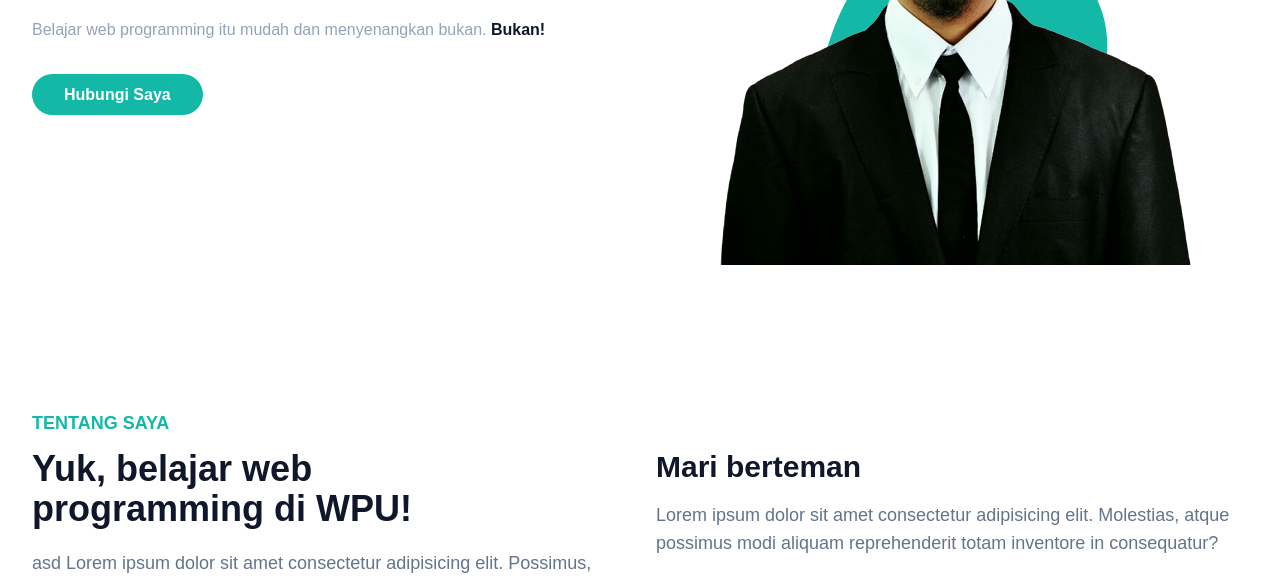
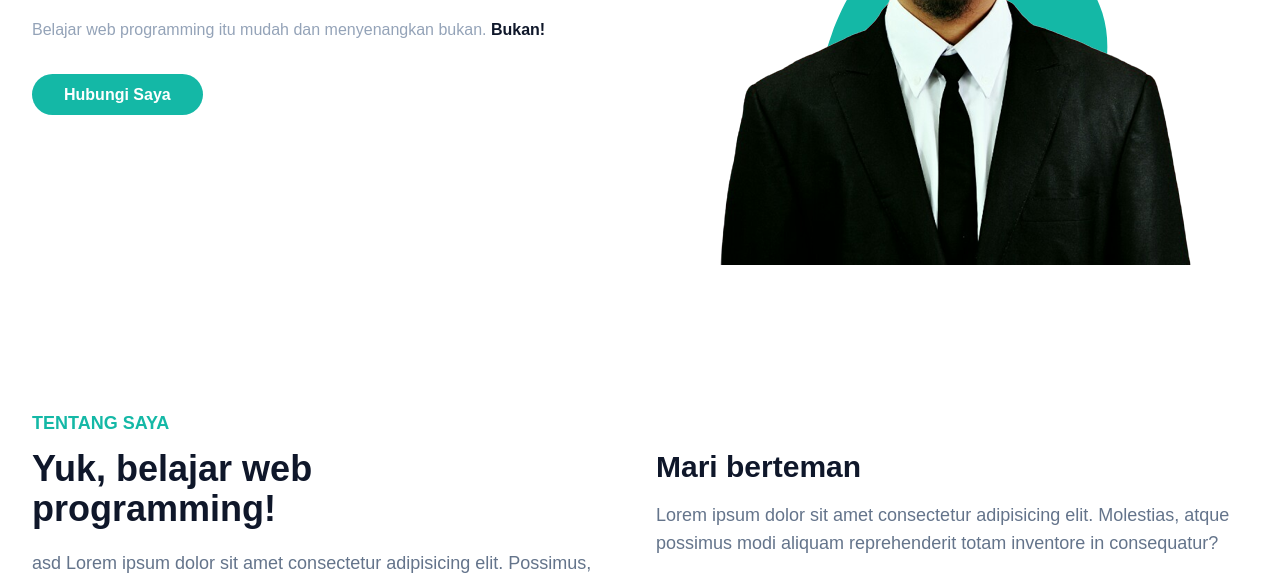
Before and after one commit to dhodhom/portfolio-tailwind-css, a website: page index.html in a window 1280 px wide. Shown: the part 414-992 px from the top of the page. Drawn offline with Linux system fonts and the light colour scheme.

Commit message:
Update index.html

```diff
--- a/index.html
+++ b/index.html
@@ -105,7 +105,7 @@
             <div class="flex flex-wrap">
                 <div class="w-full px-4 mb-10 lg:w-1/2">
                     <h4 class="font-bold uppercase text-primary text-lg mb-3">Tentang Saya</h4>
-                    <h2 class="font-bold text-dark text-3xl mb-5 max-w-md lg:text-4xl dark:text-white">Yuk, belajar web programming di WPU!</h2>
+                    <h2 class="font-bold text-dark text-3xl mb-5 max-w-md lg:text-4xl dark:text-white">Yuk, belajar web programming!</h2>
                     <p class="font-medium text-base text-secondary max-w-xl lg:text-lg">asd Lorem ipsum dolor sit amet consectetur adipisicing elit. Possimus, tempore corrupti deserunt id nemo expedita fuga.</p>
                 </div>
                 <div class="w-full px-4 lg:w-1/2">
```
